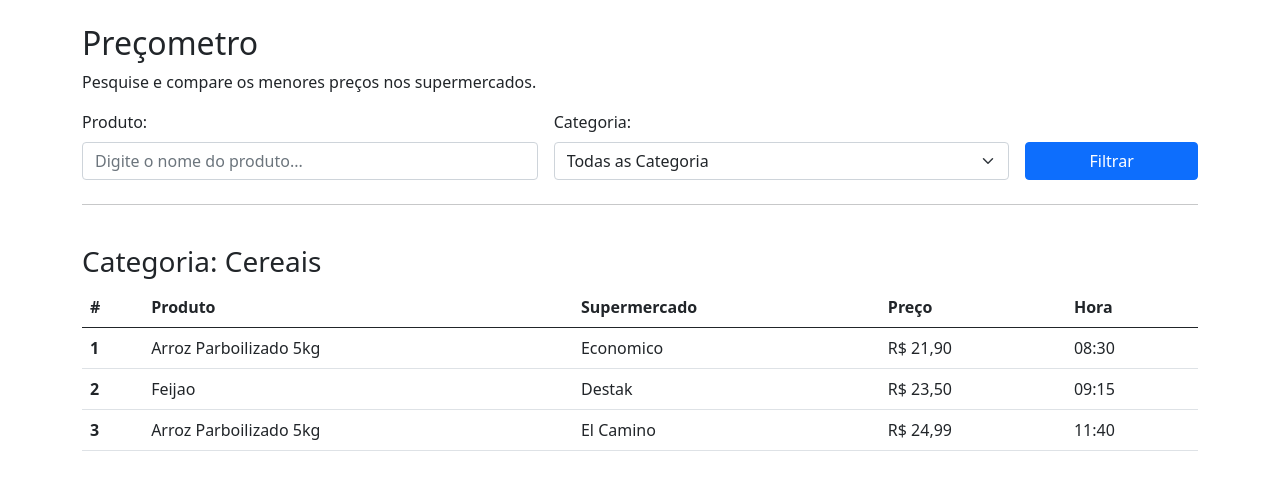
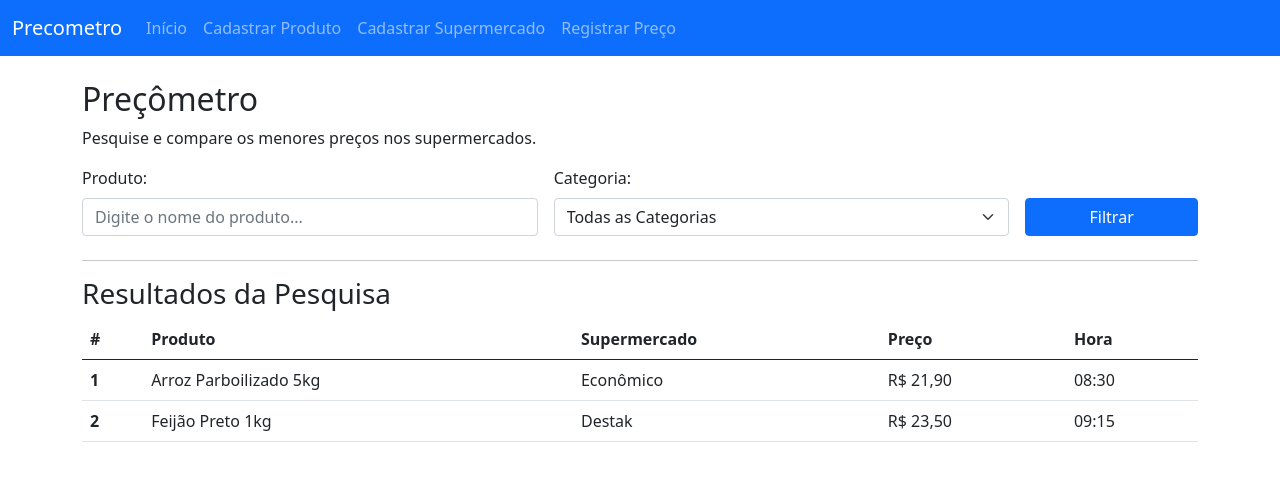
Before and after one commit to celisoncosta/PRECOMETRO, a Django app: page / in a window 1280 px wide. Shown: the top 490 px of the page. Run offline with Django 5.2, Linux system fonts and the light colour scheme.

Commit message:
html's, css, teste

```diff
--- a/precometro/template/home.html
+++ b/precometro/template/home.html
@@ -1,42 +1,29 @@
+{% extends "menu.html" %}
 {% load static %}
-<!DOCTYPE html>
-<html lang="pt-br">
-<head>
-    <link rel="stylesheet" href="{% static 'css/style.css' %}"/>
-    <link href="https://cdn.jsdelivr.net/npm/bootstrap@5.0.2/dist/css/bootstrap.min.css" rel="stylesheet" integrity="sha384-EVSTQN3/azprG1Anm3QDgpJLIm9Nao0Yz1ztcQTwFspd3yD65VohhpuuCOmLASjC" crossorigin="anonymous">
-    <meta charset="UTF-8">
-    <title>Preçometro - Início</title>
-</head>
-<body>
 
+{% block titulo %}Preçômetro - Início{% endblock %}
+
+{% block body %}
 <div class="container">
-    <br>
-    <h2>Preçometro</h2>
+    <h2>Preçômetro</h2>
     <p>Pesquise e compare os menores preços nos supermercados.</p>
 
-    <!-- Formulário com Filtro por Produto e por Categoria -->
+    <!-- Formulário Estático -->
     <form action="" method="GET" class="mb-4">
-        {% csrf_token %}
         <div class="row g-3">
-
-            <!-- Filtro 1: Nome do Produto -->
             <div class="col-md-5">
                 <label for="produto" class="form-label">Produto:</label>
                 <input type="text" id="produto" name="produto" class="form-control" placeholder="Digite o nome do produto..." />
             </div>
-
-            <!-- Filtro 2: Categoria -->
             <div class="col-md-5">
                 <label for="categoria" class="form-label">Categoria:</label>
                 <select id="categoria" name="categoria" class="form-select">
-                    <option value="">Todas as Categoria</option>
+                    <option value="">Todas as Categorias</option>
                     <option value="Cereais">Cereais</option>
                     <option value="Laticínios">Laticínios</option>
                     <option value="Hortifrúti">Hortifrúti</option>
                 </select>
             </div>
-
-            <!-- Botão de Ação -->
             <div class="col-md-2 align-self-end">
                 <input type="submit" class="btn btn-primary w-100" value="Filtrar" />
             </div>
@@ -44,10 +31,9 @@
     </form>
 
     <hr>
-    <br>
 
-    <!-- Tabela da Categoria: Cereais -->
-    <h3>Categoria: Cereais</h3>
+    <!-- Tabela Estática -->
+    <h3>Resultados da Pesquisa</h3>
     <table class="table">
         <thead>
             <tr>
@@ -62,29 +48,18 @@
             <tr>
                 <th scope="row">1</th>
                 <td>Arroz Parboilizado 5kg</td>
-                <td>Economico</td>
+                <td>Econômico</td>
                 <td>R$ 21,90</td>
                 <td>08:30</td>
             </tr>
             <tr>
                 <th scope="row">2</th>
-                <td>Feijao</td>
+                <td>Feijão Preto 1kg</td>
                 <td>Destak</td>
                 <td>R$ 23,50</td>
                 <td>09:15</td>
             </tr>
-            <tr>
-                <th scope="row">3</th>
-                <td>Arroz Parboilizado 5kg</td>
-                <td>El Camino</td>
-                <td>R$ 24,99</td>
-                <td>11:40</td>
-            </tr>
         </tbody>
     </table>
-
 </div>
-
-<script src="https://cdn.jsdelivr.net/npm/bootstrap@5.0.2/dist/js/bootstrap.bundle.min.js" integrity="sha384-MrcW6ZMFYlzcLA8Nl+NtUVF0sA7MsXsP1UyJoMp4YLEuNSfAP+JcXn/tWtIaxVXM" crossorigin="anonymous"></script>
-</body>
-</html>
+{% endblock %}
--- a/precometro/template/menu.html
+++ b/precometro/template/menu.html
@@ -1,4 +1,3 @@
-<!-- menu.html ajustado -->
 {% load static %}
 <!DOCTYPE html>
 <html lang="pt-br">
@@ -18,19 +17,20 @@
     <div class="collapse navbar-collapse" id="navbarSupportedContent">
       <ul class="navbar-nav me-auto mb-2 mb-lg-0">
 
-        <!-- Produto -->
+        <li class="nav-item">
+          <a class="nav-link" href="{% url 'app:home' %}">Início</a>
+        </li>
+
         <li class="nav-item">
           <a class="nav-link" href="{% url 'app:produto' %}">Cadastrar Produto</a>
         </li>
 
-        <!-- Supermercado -->
         <li class="nav-item">
           <a class="nav-link" href="{% url 'app:supermercado' %}">Cadastrar Supermercado</a>
         </li>
 
-        <!-- Preço -->
         <li class="nav-item">
-          <a class="nav-link" href="{% url 'app:preco' %}">Lançar Preço</a>
+          <a class="nav-link" href="{% url 'app:preco' %}">Registrar Preço</a>
         </li>
 
       </ul>
@@ -42,7 +42,6 @@
     {% block body %}{% endblock %}
 </div>
 
-{% block footer %}{% endblock %}
 <script src="https://cdn.jsdelivr.net/npm/bootstrap@5.0.2/dist/js/bootstrap.bundle.min.js"></script>
 </body>
 </html>
```
